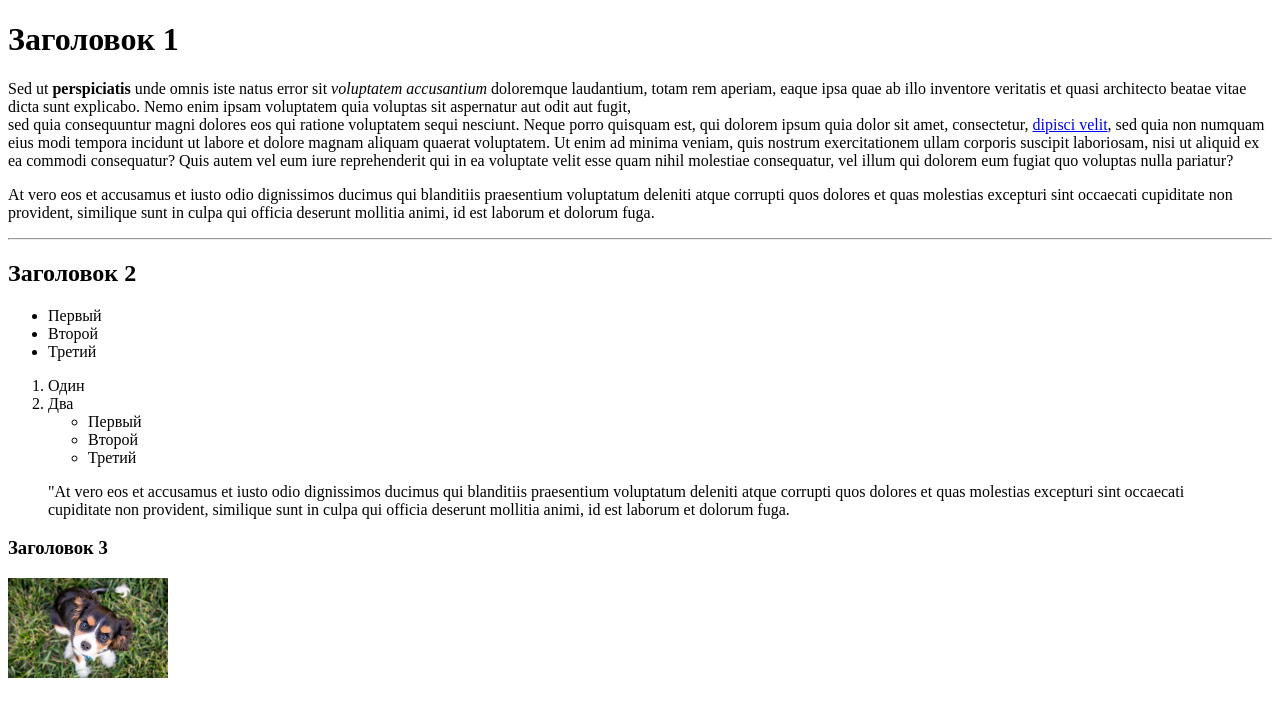
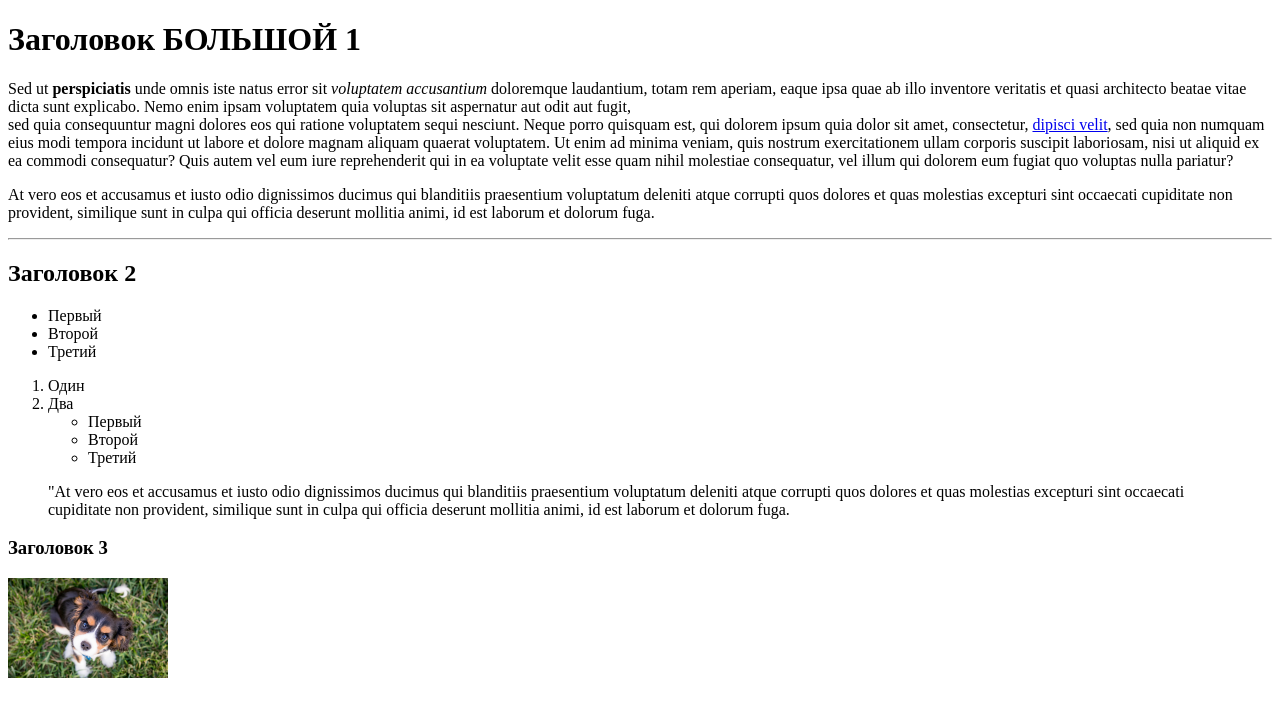
Before and after one commit to msqeee/Lesson1, a plain HTML site: page index.html in a window 1280 px wide. Drawn offline with Linux system fonts and the light colour scheme.

Commit message:
Update index.html

```diff
--- a/index.html
+++ b/index.html
@@ -5,7 +5,7 @@
     <title>Моя первая страница</title>
   </head>
   <body>
-    <h1>Заголовок 1</h1>
+    <h1>Заголовок БОЛЬШОЙ 1</h1>
     <p>Sed ut <strong>perspiciatis</strong> unde omnis iste natus error sit <em>voluptatem accusantium</em> doloremque laudantium, totam rem aperiam, eaque ipsa quae ab illo inventore veritatis et quasi architecto beatae vitae dicta sunt explicabo. Nemo enim ipsam voluptatem quia voluptas sit aspernatur aut odit aut fugit, <br>sed quia consequuntur magni dolores eos qui ratione voluptatem sequi nesciunt. Neque porro quisquam est, qui dolorem ipsum quia dolor sit amet, consectetur, <a href="https://ru.lipsum.com" title="Открыть в новом окне" target="_blank">dipisci velit</a>, sed quia non numquam eius modi tempora incidunt ut labore et dolore magnam aliquam quaerat voluptatem. Ut enim ad minima veniam, quis nostrum exercitationem ullam corporis suscipit laboriosam, nisi ut aliquid ex ea commodi consequatur? Quis autem vel eum iure reprehenderit qui in ea voluptate velit esse quam nihil molestiae consequatur, vel illum qui dolorem eum fugiat quo voluptas nulla pariatur?</p>
     <p>At vero eos et accusamus et iusto odio dignissimos ducimus qui blanditiis praesentium voluptatum deleniti atque corrupti quos dolores et quas molestias excepturi sint occaecati cupiditate non provident, similique sunt in culpa qui officia deserunt mollitia animi, id est laborum et dolorum fuga.</p>
     <hr>
```
